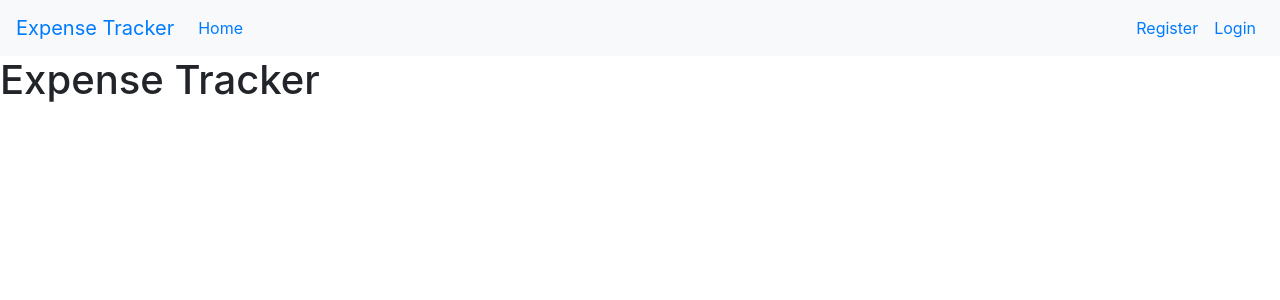
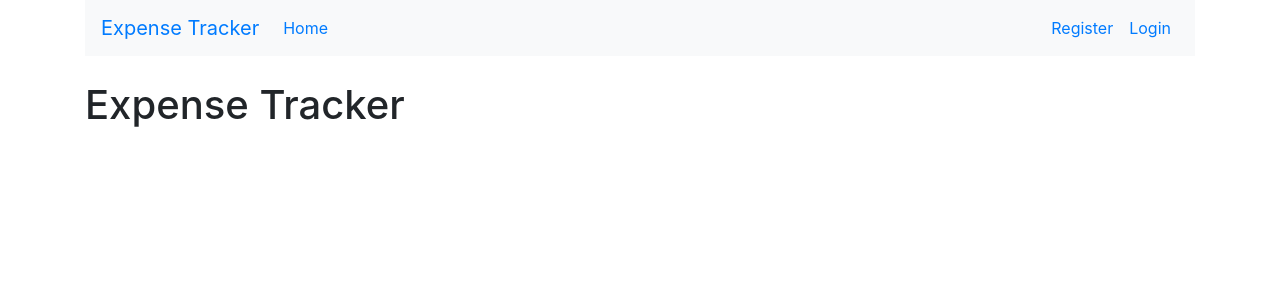
Before and after one commit to SujayPrabhu96/Expense-tracker, a React (Create React App) app: page / in a window 1280 px wide. Shown: the top 300 px of the page. Built offline with nearby package versions, Linux system fonts and the light colour scheme.

Commit message:
Alert with redux

```diff
--- a/src/App.js
+++ b/src/App.js
@@ -1,15 +1,31 @@
-import React from 'react';
+import React, { useState, useEffect } from 'react';
+import { connect } from 'react-redux';
 import { BrowserRouter as Router, Switch, Route, Redirect } from 'react-router-dom';
 import './App.css';
+import { clear } from './actions/alertActions';
 import Navbar from './components/NavbarComponent';
 import Login from './components/LoginComponent';
 import Register from './components/RegisterComponent';
 import Home from './components/HomeComponent';
 
-function App() {
+function App(props) {
+
+  const [alert, setAlert] = useState(props.alert);
+
+  useEffect(() =>{
+      setAlert(props.alert)
+   }, [props]);
+
   return (
+    <div className="container">
+
       <Router>
         <Navbar />
+        <div className="col-8 mt-4">
+        {alert.message &&
+          <div className={`alert ${alert.type}`}>{alert.message}</div>
+        }
+      </div>
         <Switch>
           <Route exact path="/" component={Home}></Route>
           <Route path="/login" component={Login}></Route>
@@ -17,7 +33,21 @@ function App() {
           <Redirect from="*" to="/" />
         </Switch>
       </Router>
+    </div>
   );
 }
 
-export default App;
+const mapStateToProps = state => {
+  console.log(state);
+  return {
+    alert: state.actionReducer
+  }
+};
+
+const mapDispatchToProps = dispatch => {
+  return {
+    clear: () => dispatch(clear())
+  }
+};
+
+export default connect(mapStateToProps, mapDispatchToProps)(App);
--- a/src/components/RegisterComponent.js
+++ b/src/components/RegisterComponent.js
@@ -1,6 +1,7 @@
 import React, { useState } from 'react';
 import { connect } from 'react-redux';
 import { registerSuccess, registerFailure, registerRequest } from '../actions/registerActions';
+import { success, error } from '../actions/alertActions';
 import { register } from '../helpers/Registration';
 import { Link } from 'react-router-dom';
 import { useHistory } from "react-router-dom";
@@ -26,11 +27,14 @@ function RegisterComponent(props){
             if(response.isSuccess){
                 props.registerSuccess(response.user);
                 history.push("/login");
+                props.success("Registration Successful");
             } else {
                 props.registerFailure(response.message);
+                props.error(response.message);
             }
         } catch(error){
             props.registerFailure(error);
+            props.error(error);
         }
 
     };
@@ -75,7 +79,9 @@ const mapDispatchToProps = dispatch => {
     return{
         registerRequest: (user) => dispatch(registerRequest(user)),
         registerSuccess: (user) => dispatch(registerSuccess(user)),
-        registerFailure: (error) => dispatch(registerFailure(error))
+        registerFailure: (error) => dispatch(registerFailure(error)),
+        success: (message) => dispatch(success(message)),
+        error: (message) => dispatch(error(message))
     }
 };
 
--- a/src/reducers/actionReducer.js
+++ b/src/reducers/actionReducer.js
@@ -1,6 +1,11 @@
 import { alertConstants } from '../constants/actionTypes';
 
-const actionReducer = (state = {}, action) => {
+const initialState = {
+    type: '',
+    message: ''
+};
+
+const actionReducer = (state = initialState, action) => {
 
     switch(action.type){
         case alertConstants.ALERT_SUCCESS:
@@ -14,7 +19,7 @@ const actionReducer = (state = {}, action) => {
                 message: action.payload
             }
         case alertConstants.ALERT_CLEAR:
-            return{}
+            return initialState
         default:
             return state;
     }
```
Lines whose indentation alone changed are shown as unchanged.
